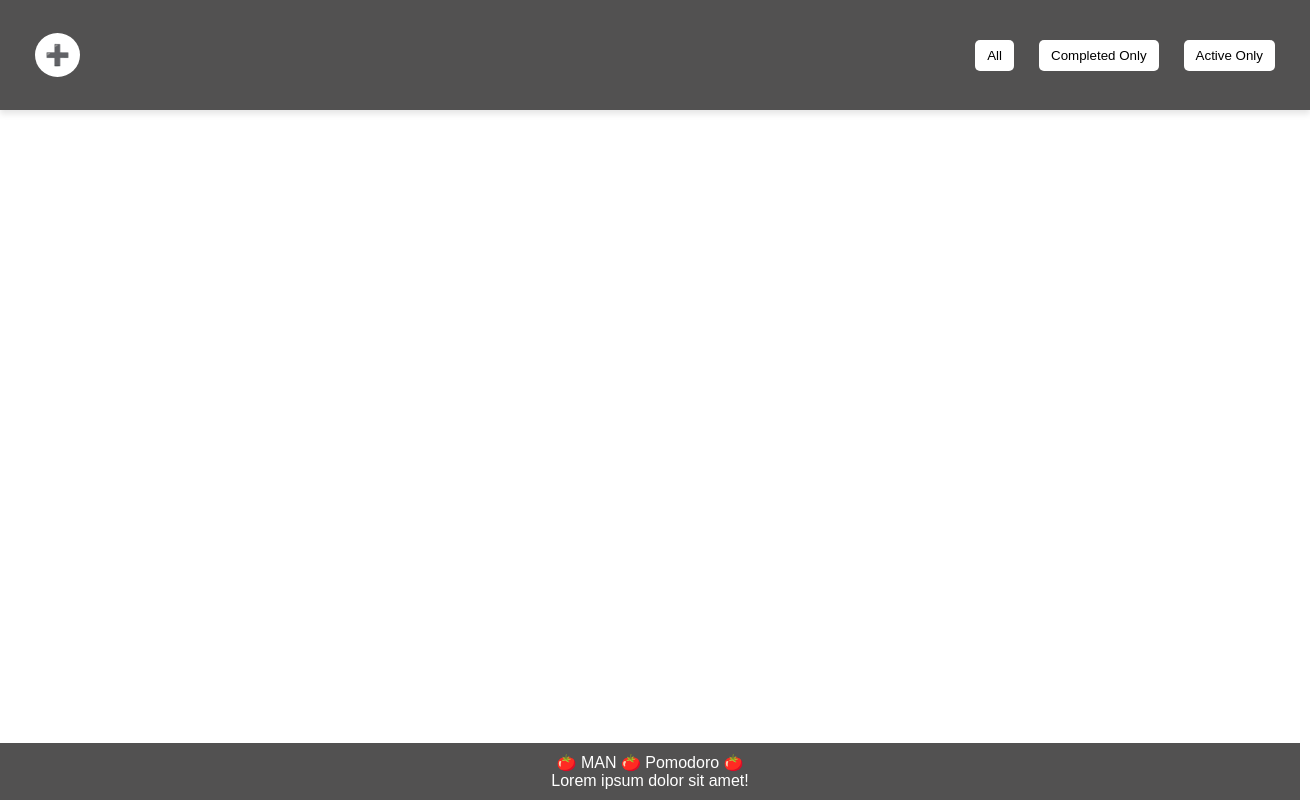
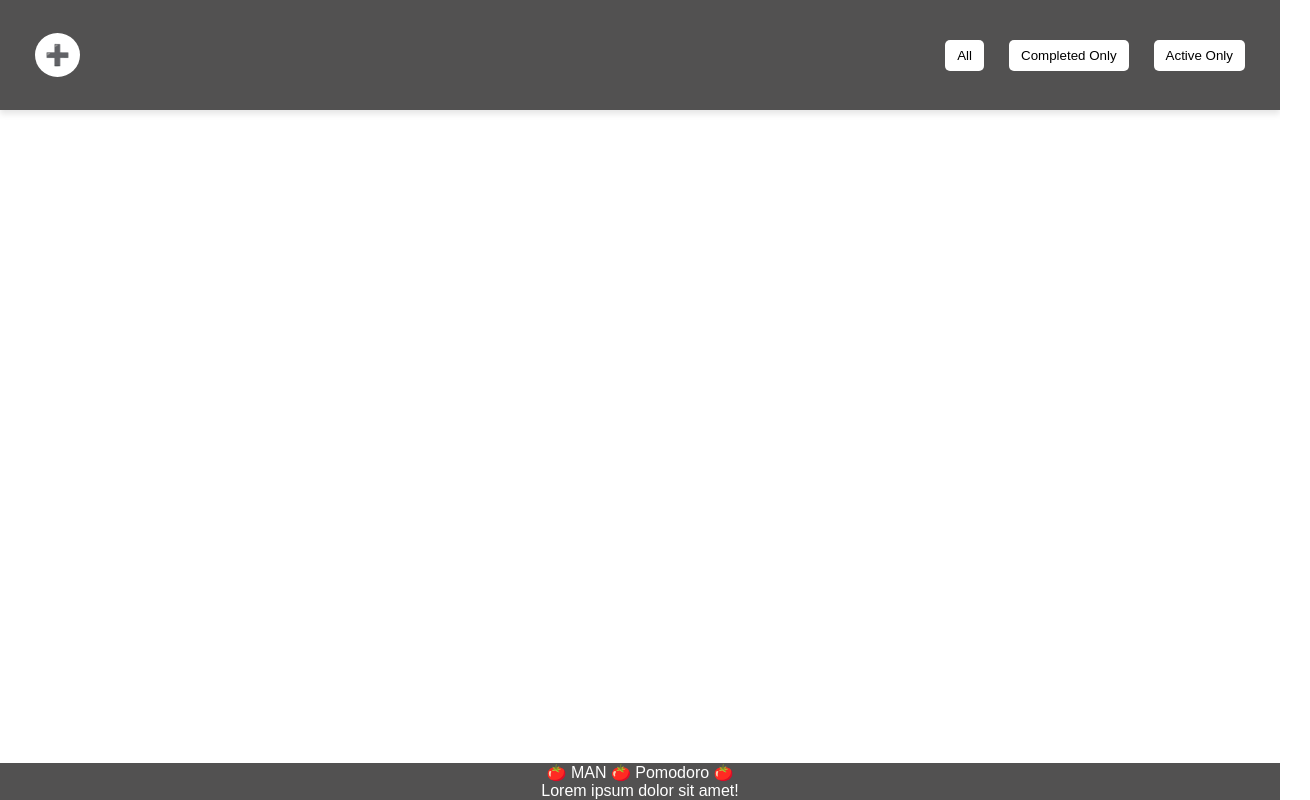
Before and after one commit to MikhailKapitov/frontend-task-pomodoro, a React (Vite) app: page / in a window 1280 px wide. Shown: the whole page, 1310 px wide, since content can reach past the window. Built offline with nearby package versions, Linux system fonts and the light colour scheme.

Commit message:
delete scroll

```diff
--- a/src/css/styles.css
+++ b/src/css/styles.css
@@ -9,7 +9,6 @@
     color: white;
     padding: 15px;
     display: flex;
-    width: 100%;
     height: 80px;
     justify-content: space-between;
     align-items: center;
@@ -47,10 +46,10 @@
   #content {
     width: 90%;
     max-width: 800px;
-    margin: 20px auto;
+    /* margin: 20px auto;  */
     display: flex;
     flex-direction: column;
-    gap: 15px;
+    /* gap: 15px; */
   }
 
   .task-wrapper {
@@ -158,7 +157,7 @@
     background-color: #525151;
     color: white;
     text-align: center;
-    padding: 10px;
+    /* padding: 10px; */
     width: 100%;
     position: fixed;
     bottom: 0;
```
